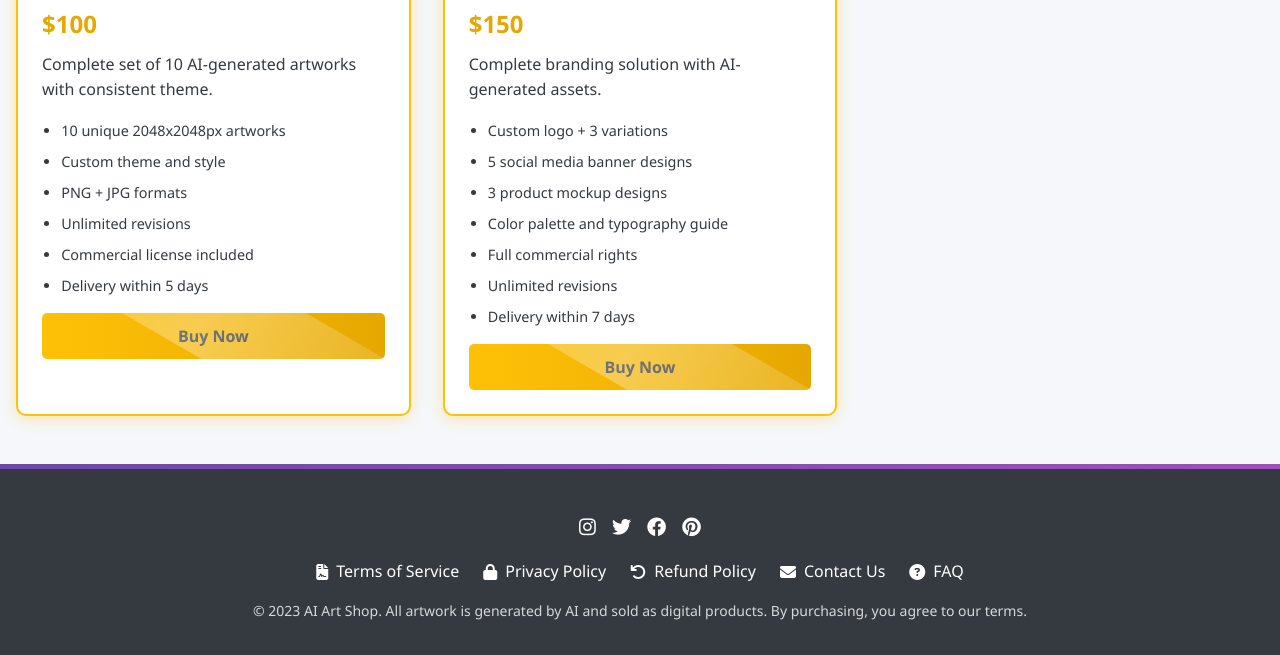
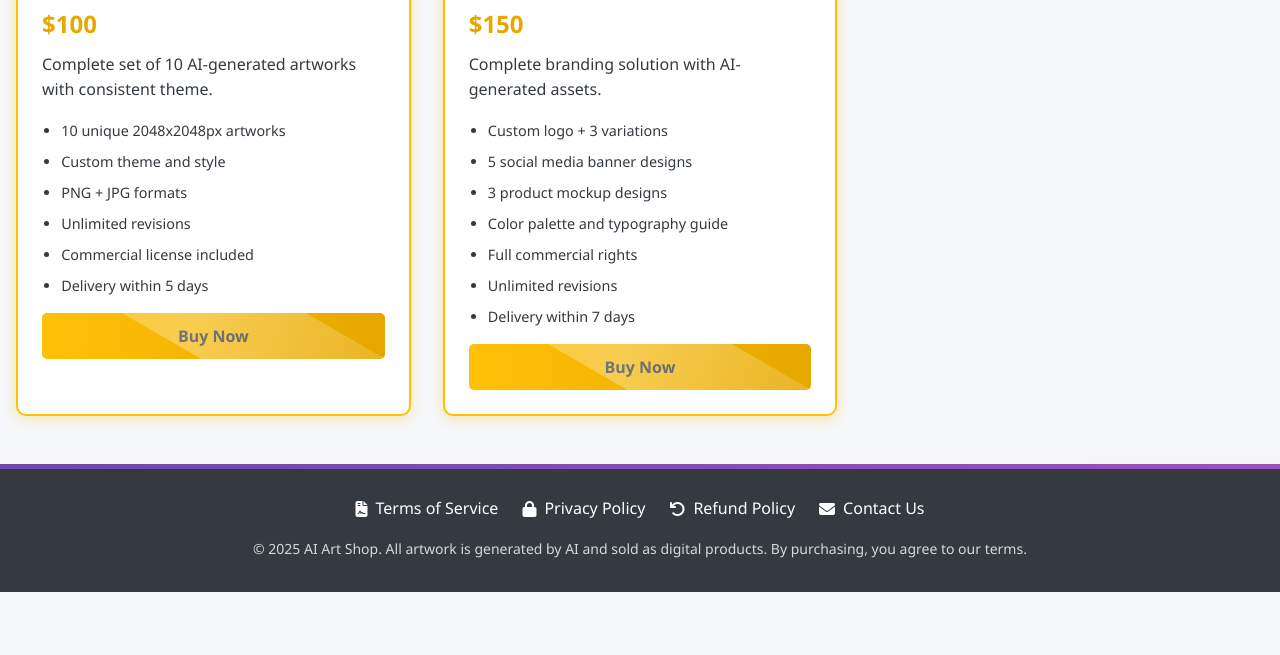
Before and after one commit to xfsfree/aipics, a plain HTML site: page index.html in a window 1280 px wide. Shown: the part 2177-2832 px from the top of the page. After the commit the page ends 2769 px from the top, so only its background shows below. Drawn offline with Linux system fonts and the light colour scheme.

Commit message:
Update index.html

```diff
--- a/index.html
+++ b/index.html
@@ -729,21 +729,14 @@
     </div>
 
     <footer>
-        <div class="social-links">
-            <a href="#"><i class="fab fa-instagram"></i></a>
-            <a href="#"><i class="fab fa-twitter"></i></a>
-            <a href="#"><i class="fab fa-facebook"></i></a>
-            <a href="#"><i class="fab fa-pinterest"></i></a>
-        </div>
 
         <div class="footer-links">
             <a href="/terms"><i class="fas fa-file-contract"></i> Terms of Service</a>
             <a href="/privacy"><i class="fas fa-lock"></i> Privacy Policy</a>
             <a href="/refunds"><i class="fas fa-undo"></i> Refund Policy</a>
             <a href="/contact"><i class="fas fa-envelope"></i> Contact Us</a>
-            <a href="/faq"><i class="fas fa-question-circle"></i> FAQ</a>
         </div>
-        <p class="copyright">© 2023 AI Art Shop. All artwork is generated by AI and sold as digital products. By purchasing, you agree to our terms.</p>
+        <p class="copyright">© 2025 AI Art Shop. All artwork is generated by AI and sold as digital products. By purchasing, you agree to our terms.</p>
     </footer>
 
     <script>
```
